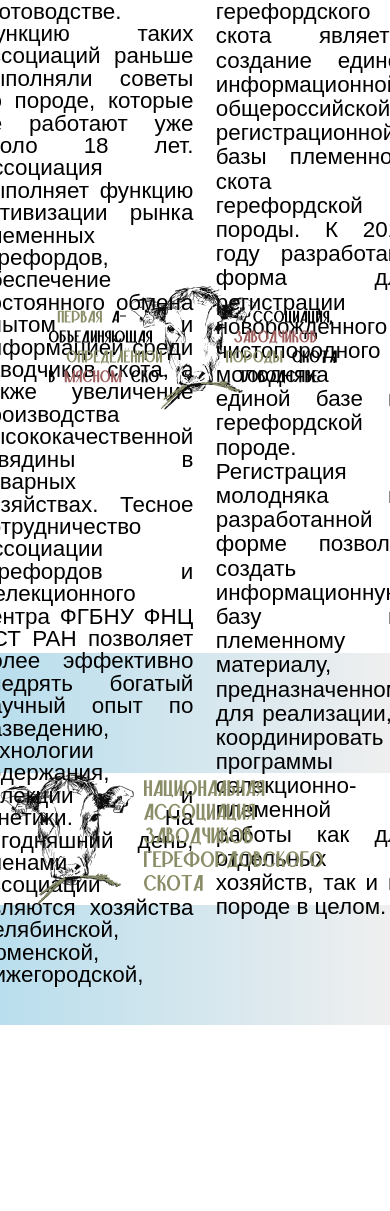
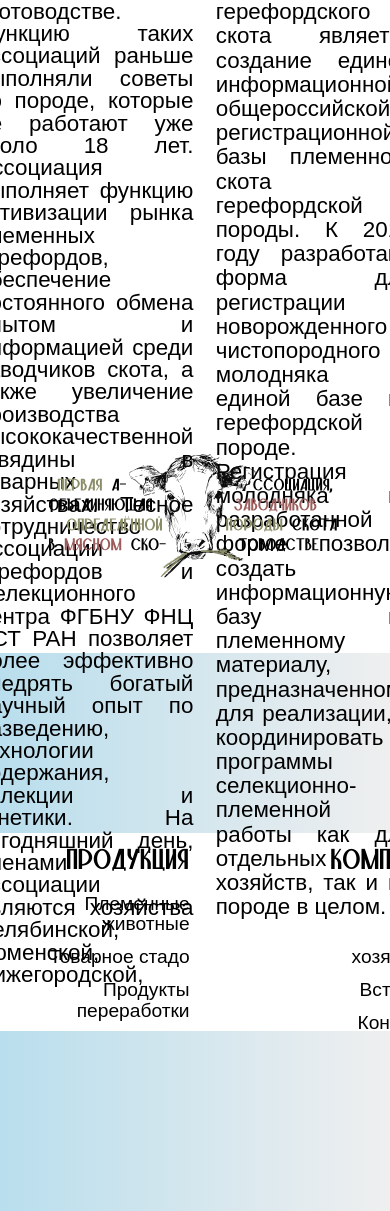
Before and after one commit to LxrdTendx/HerefordSite, a Django app: page /about-us/ in a window 390 px wide; the page is wider, and only the part inside the window is pictured. Shown: the part 1062-2273 px from the top of that part. Before the commit the page ends 2087 px from the top of that part, so only its background shows below. Run offline with Django 4.2, Linux system fonts and the light colour scheme; some libraries are stand-ins or nearby versions; some web fonts are replaced.

Commit message:
~update about-us

```diff
--- a/hereford/herefordsite/templates/about-us.html
+++ b/hereford/herefordsite/templates/about-us.html
@@ -365,6 +365,12 @@
         .header{
             zoom:150%
         }
+        footer img{
+            display: none;
+        }
+        footer{
+            zoom:150%
+        }
         .other-text{
             height: 700px;
         }
@@ -373,7 +379,7 @@
         }
         .about-us-animation{
             margin-top: 0;
-            height: 300px;
+
         }
     }
 
```
